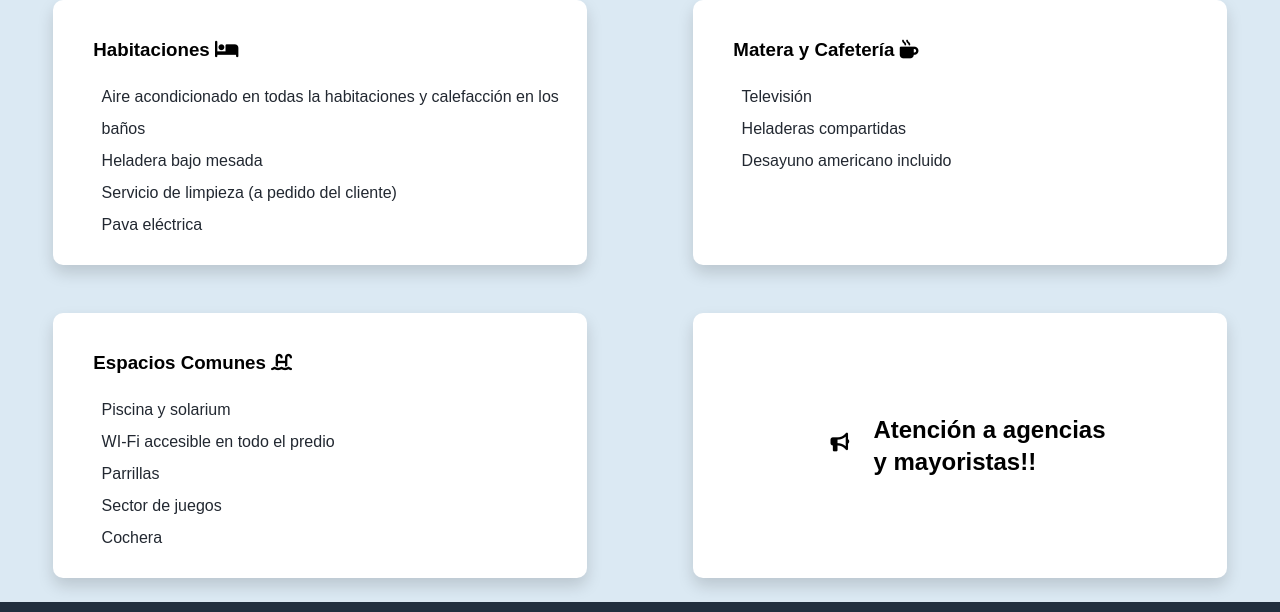
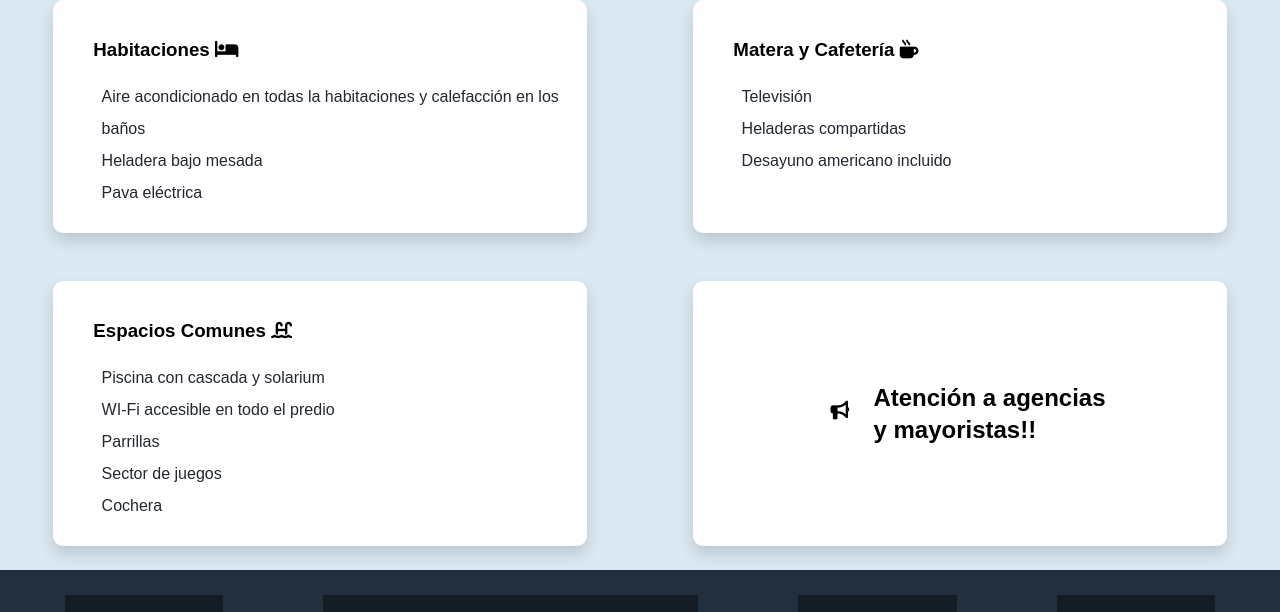
Before and after one commit to SebastianRost/panoramas, a plain HTML site: page index.html in a window 1280 px wide. Shown: the part 932-1544 px from the top of the page. Drawn offline with nearby package versions, Linux system fonts and the light colour scheme; a web font is replaced by a local one.

Commit message:
segundo commit

```diff
--- a/index.html
+++ b/index.html
@@ -84,9 +84,6 @@
 							<p>Heladera bajo mesada</p>
 						</li>
 						<li>
-							<p>Servicio de limpieza (a pedido del cliente)</p>
-						</li>
-						<li>
 							<p>Pava eléctrica </p>
 						</li>
 					</ul>
@@ -109,7 +106,7 @@
 					<h3 class="m-t-b">Espacios Comunes <i class="fas fa-swimming-pool"></i></h3>
 					<ul class="ml">
 						<li>
-							<p>Piscina y solarium</p>
+							<p>Piscina con cascada y solarium</p>
 						</li>
 						<li>
 							<p>WI-Fi accesible en todo el predio</p>
```
